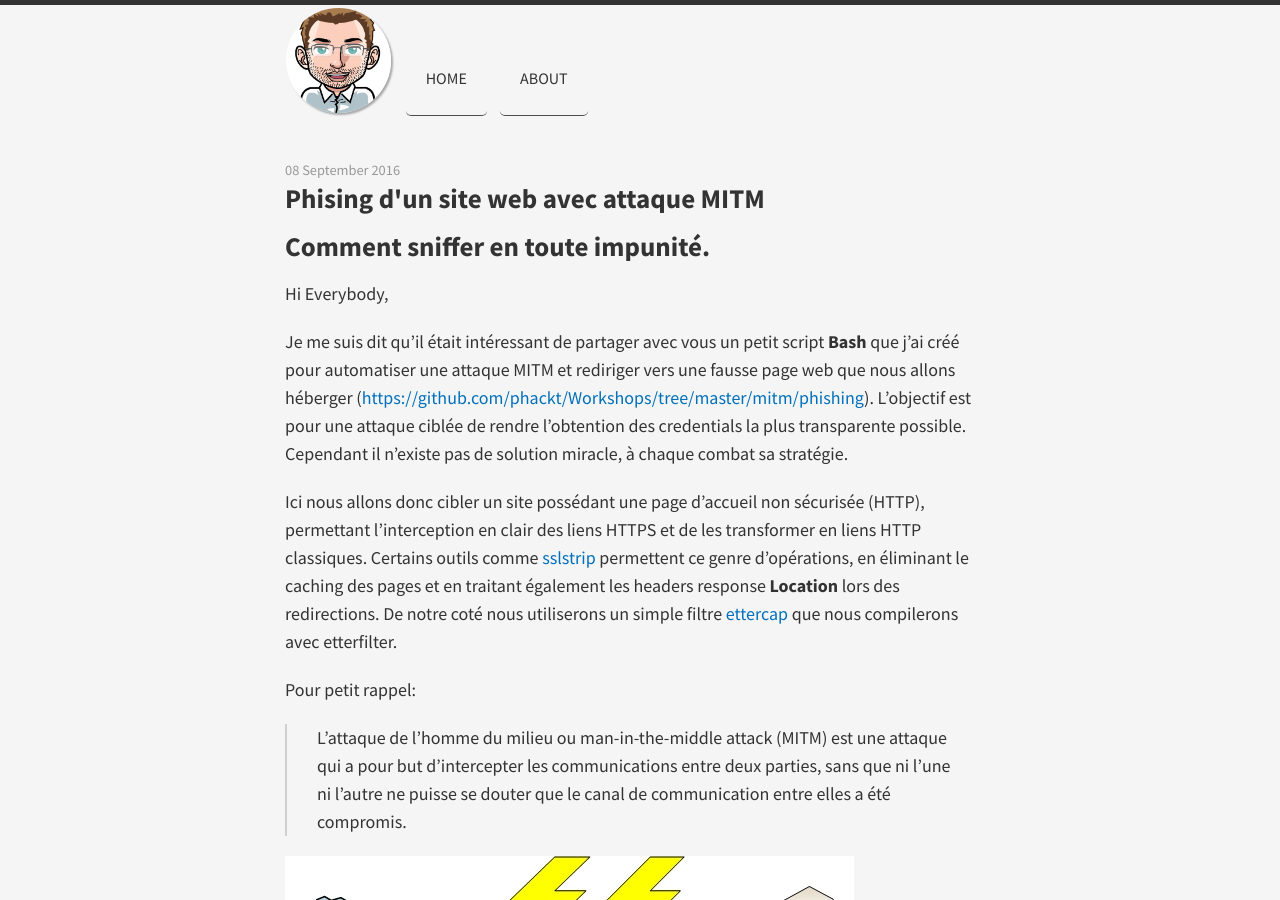
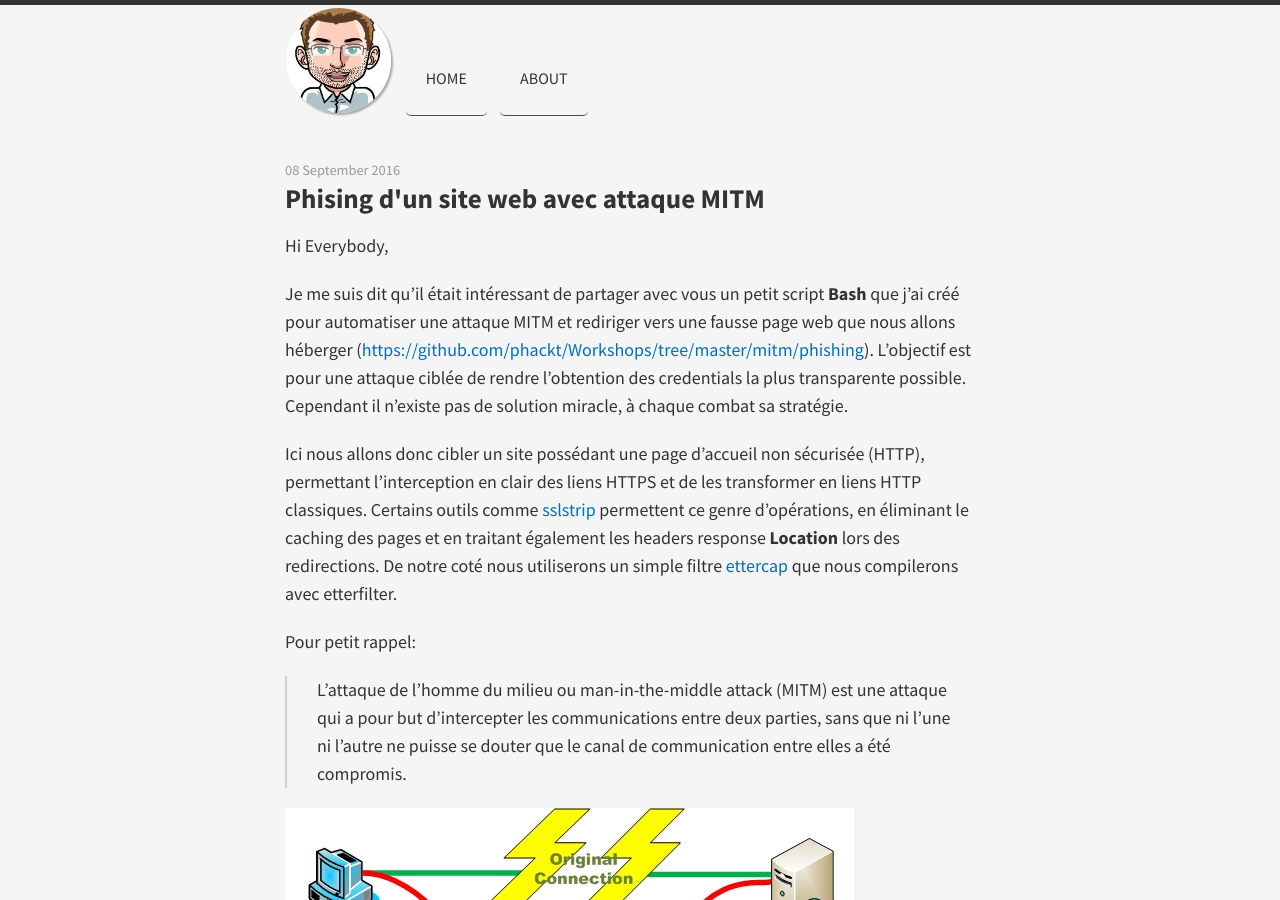
Before and after one commit to phackt/phackt.github.io, a Jekyll site: the page built from _posts/2016-09-08-mitm-phishing.markdown, in a window 1280 px wide and 900 px high. Built offline with Jekyll 4.4.1, drawn with Linux system fonts in a browser that asks for light colours; nearby versions of some CDN libraries; comment, search, counter and statistics services are not loaded.

Commit message:
update post mitm

```diff
--- a/_posts/2016-09-08-mitm-phishing.markdown
+++ b/_posts/2016-09-08-mitm-phishing.markdown
@@ -4,8 +4,6 @@ title:  "Phising d'un site web avec attaque MITM"
 date:   2016-09-08
 categories: mitm
 ---
-Comment sniffer en toute impunité.
-----------
 
 Hi Everybody,
 
```
